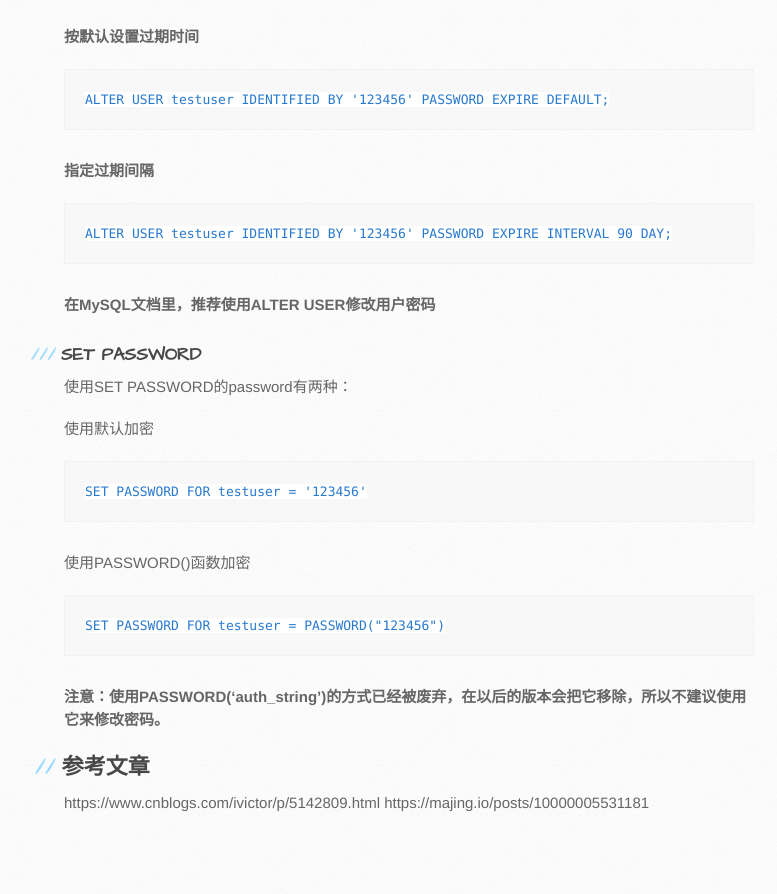
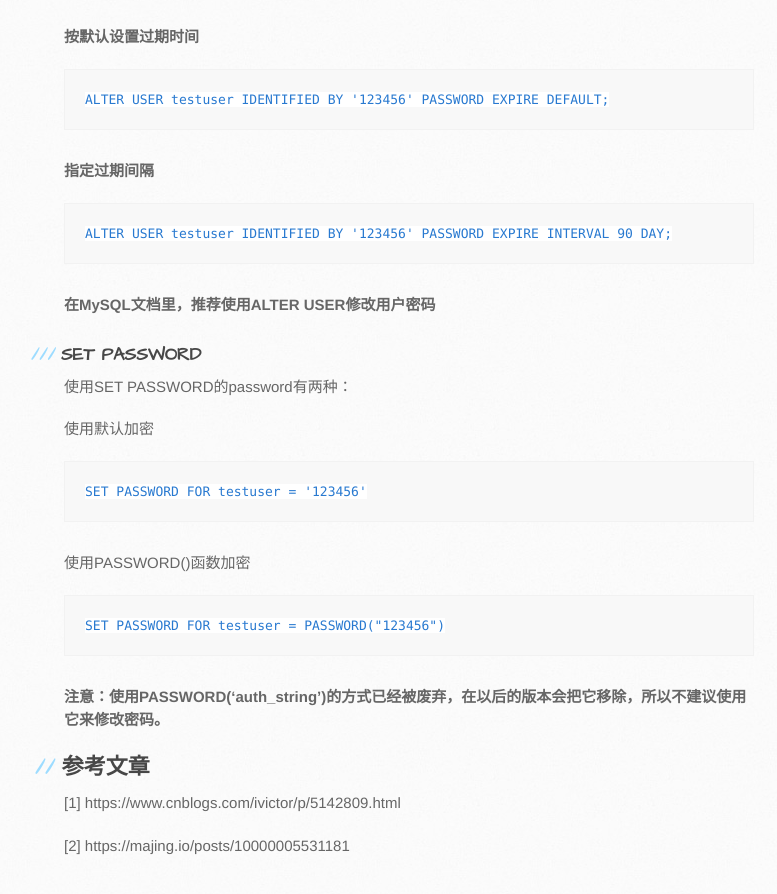
Before and after one commit to MarkShen1992/markshen1992.github.io, a Jekyll site: the page built from document/devops/ops/linux/linux_percona_db_install.md, in a window 1280 px wide and 900 px high, scrolled down 3022 px. Shown: the top 894 px of the window, without its empty margins (106-883 px from the left). Built offline with Jekyll 4.4.1, drawn with Linux system fonts in a browser that asks for light colours; our own code applies the rules of GitHub Pages for plain Markdown files; before the commit the page ends 3879 px from its top, so only the background shows below that.

Commit message:
linux install percona db

```diff
--- a/document/devops/ops/linux/linux_percona_db_install.md
+++ b/document/devops/ops/linux/linux_percona_db_install.md
@@ -169,5 +169,6 @@ SET PASSWORD FOR testuser = PASSWORD("123456")
 
 ## 参考文章
 
-https://www.cnblogs.com/ivictor/p/5142809.html
-https://majing.io/posts/10000005531181
+[1] https://www.cnblogs.com/ivictor/p/5142809.html
+
+[2] https://majing.io/posts/10000005531181
```
Also changed, not shown: document/devops/ops/ops.md (+1 -1 lines).
